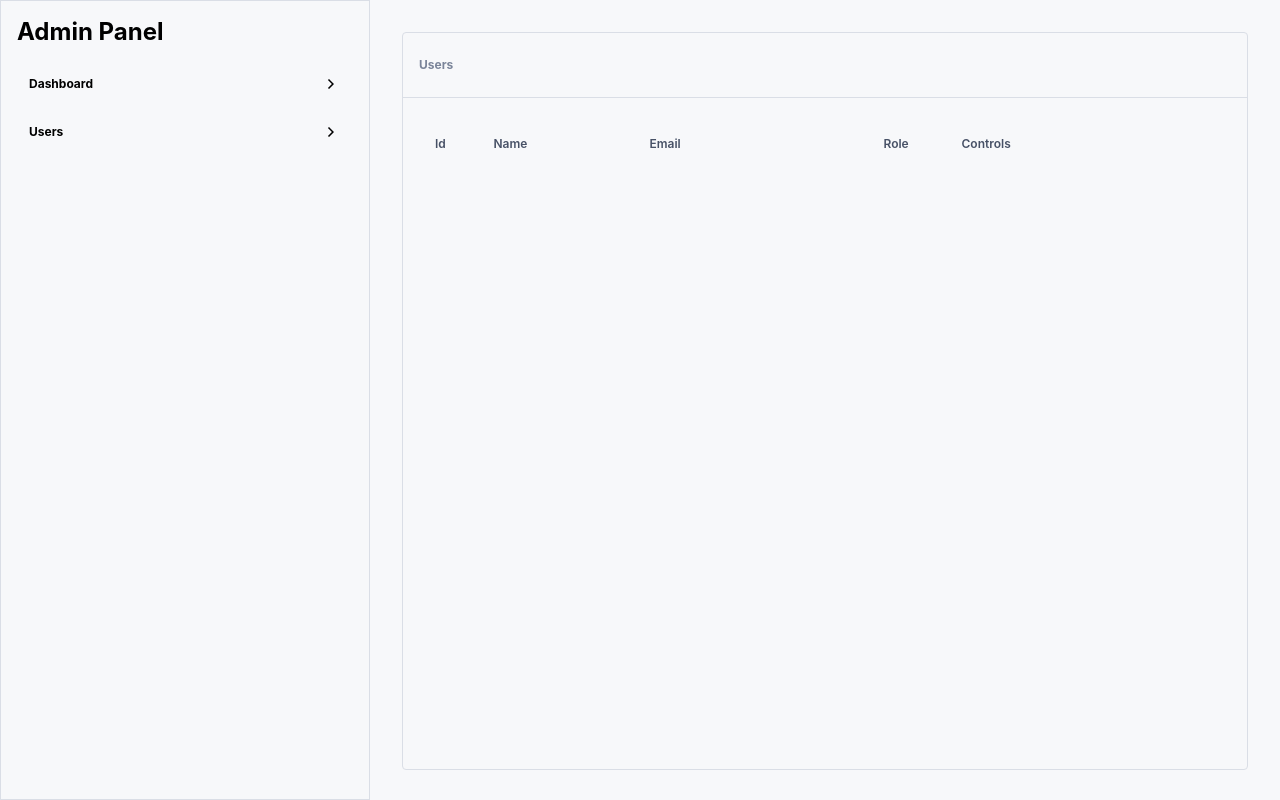
After one commit to holyPaladu/learn_admin_panel, a Node project: template admin-panel/views/admin/users.hbs in a window 1280 px wide. The commit adds this page. Run offline with Node 20 templates, Linux system fonts and the light colour scheme; the template is opened without the code that fills it, so the values that code supplies are empty; some libraries are stand-ins or nearby versions.

Commit message:
implement user management features; add user creation and retrieval endpoints, integrate Swagger for API documentation, and update admin panel navigation

```diff
--- a/admin-panel/public/css/admin.css
+++ b/admin-panel/public/css/admin.css
@@ -5,15 +5,161 @@ body {
   height: 100vh;
   display: flex;
 }
-.admin-nav {
-  width: 336px;
-  background-color: #f7f8fa;
-  box-shadow: 0 0 0 black;
-  border: 1px solid #dadee6;
-  padding: 1rem;
+
+:root {
+  --primary: #2563eb;
+  --black: #000000;
+  --white: #ffffff;
+  --bg-main: #f7f8fa;
+  --shadow-base: #606b800d;
+  --base-100: #dadee6;
+  --base-300: #98a1b3;
+  --base-400: #7a8499;
+  --base-600: #475166;
 }
 
 .admin-content {
-  width: 100%;
+  flex: 1;
+  padding: 2rem;
+}
+
+/*Sidebar admin*/
+.admin-nav {
+  width: 336px;
+  background-color: var(--bg-main);
+  box-shadow: 0 0 0 var(--black);
+  border: 1px solid var(--base-100);
+  padding: 1rem;
+  display: flex;
+  flex-direction: column;
+  gap: 1rem;
+}
+.sidebar__list {
+  list-style: none;
+  list-style-type: none;
+  display: flex;
+  flex-direction: column;
+  gap: 0.25rem;
+}
+.sidebar__list li {
+  border-radius: 0.25rem;
+}
+.sidebar__list li a {
+  border-radius: 0.25rem;
+  height: 2rem;
+  display: flex;
+  justify-content: space-between;
+  align-items: center;
+  padding-inline: 0.75rem;
+  padding-block: 0.375rem;
+  cursor: pointer;
+  font-size: 0.75rem;
+  line-height: 1.25rem;
+  font-weight: 700;
+  text-decoration: none;
+  color: var(--black);
+}
+.sidebar__list li a svg path {
+  fill: var(--black);
+}
+.sidebar__list li:hover {
+  background-color: var(--primary);
+}
+.sidebar__list li:hover a {
+  color: var(--white);
+}
+.sidebar__list li:hover a svg path {
+  fill: var(--white);
+}
+.sidebar__list li a.active {
+  background-color: var(--primary);
+  color: var(--white);
+}
+.sidebar__list li a.active svg path {
+  fill: var(--white);
+}
+
+/* Dashboard */
+.dashboard {
+  display: flex;
+  flex-direction: column;
+  gap: 1rem;
+  box-shadow: 0 0 0 var(--black);
+  border: 1px solid var(--base-100);
+  padding: 0.5rem 1rem;
+  border-radius: 0.25rem;
   height: 100%;
 }
+.dashboard h2 {
+  font-size: 1.5rem;
+}
+
+/*Users*/
+.users {
+  border: 1px solid var(--base-100);
+  box-shadow: 0 0 0 var(--black);
+  border-radius: 0.25rem;
+  height: 100%;
+}
+.users__header {
+  border-bottom: 1px solid var(--base-100);
+  padding: 0 1rem;
+  height: 4rem;
+  display: flex;
+  align-items: center;
+}
+.users__header h2 {
+  font-size: 0.75rem;
+  font-weight: 700;
+  line-height: 1.25rem;
+  color: var(--base-400);
+}
+.users__list {
+  display: flex;
+  flex-direction: column;
+  gap: 0.5rem;
+  padding: 1rem;
+}
+.users__list ol {
+  display: grid;
+  grid-template-columns: 7.5% 20% 30% 10% 32.5%;
+  height: 60px;
+  padding: 0 1rem;
+  align-items: center;
+  text-align: center;
+}
+.users__list li {
+  display: grid;
+  grid-template-columns: 7.5% 20% 30% 10% 32.5%;
+  background-color: var(--white);
+  border-radius: 0.375rem;
+  border: 1px solid var(--base-100);
+  padding: 0.875rem 1rem;
+}
+.users__list li span,
+.users__list ol span {
+  line-height: 166.67%;
+  font-size: 0.75rem;
+  font-weight: 600;
+  color: var(--base-600);
+  display: flex;
+  align-items: center;
+}
+.user__control {
+  display: flex;
+  justify-content: end;
+  gap: 0.5rem;
+}
+.user__edit {
+  width: 2rem;
+  height: 2rem;
+  border-radius: 50%;
+  border: 1px solid var(--base-100);
+  box-shadow: 0px 1px 4px 0px var(--shadow-base);
+  display: flex;
+  align-items: center;
+  justify-content: center;
+}
+.user__edit svg path {
+  fill: var(--base-300);
+}
--- a/admin-panel/public/css/main.css
+++ b/admin-panel/public/css/main.css
@@ -1,5 +1,5 @@
 * {
-  font-family: Arial, sans-serif;
+  font-family: Inter, sans-serif;
   margin: 0;
   padding: 0;
 }
--- a/admin-panel/src/admin/admin.module.ts
+++ b/admin-panel/src/admin/admin.module.ts
@@ -1,9 +1,12 @@
 import { Module } from '@nestjs/common';
 import { AdminService } from './admin.service';
 import { AdminController } from './admin.controller';
+import { UsersService } from 'src/users/users.service';
+import { UsersModule } from 'src/users/users.module';
 
 @Module({
+  imports: [UsersModule],
   controllers: [AdminController],
-  providers: [AdminService],
+  providers: [AdminService, UsersService],
 })
 export class AdminModule {}
--- a/admin-panel/src/app.module.ts
+++ b/admin-panel/src/app.module.ts
@@ -10,7 +10,7 @@ import { ConfigModule } from '@nestjs/config';
 @Module({
   imports: [
     UsersModule,
-    // TypeOrmModule.forRoot(databaseConfig),
+    TypeOrmModule.forRoot(databaseConfig),
     AdminModule,
     ConfigModule.forRoot(),
   ],
--- a/admin-panel/src/main.ts
+++ b/admin-panel/src/main.ts
@@ -4,9 +4,20 @@ import { join } from 'path';
 import { AppModule } from './app.module';
 import * as cookieParser from 'cookie-parser';
 import * as hbs from 'hbs';
+import { DocumentBuilder, SwaggerModule } from '@nestjs/swagger';
 
 async function bootstrap() {
   const app = await NestFactory.create<NestExpressApplication>(AppModule);
+
+  // Swagger
+  const config = new DocumentBuilder()
+    .setTitle('Documentations')
+    .setDescription('API description')
+    .setVersion('1.0')
+    .addBearerAuth()
+    .build();
+  const documentFactory = () => SwaggerModule.createDocument(app, config);
+  SwaggerModule.setup('/api/docs', app, documentFactory);
 
   app.use(cookieParser());
   // Указываем директорию для статических файлов
@@ -15,6 +26,7 @@ async function bootstrap() {
   app.setBaseViewsDir(join(__dirname, '..', 'views'));
   // Регистрируем паршалы (partials), если они используются
   hbs.registerPartials(join(__dirname, '..', 'views', 'partials'));
+  hbs.registerHelper('eq', (a, b) => a === b);
   // Устанавливаем Handlebars в качестве шаблонизатора
   app.setViewEngine('hbs');
 
--- a/admin-panel/src/users/users.module.ts
+++ b/admin-panel/src/users/users.module.ts
@@ -5,8 +5,9 @@ import { TypeOrmModule } from '@nestjs/typeorm';
 import { User } from './entities/user.entity';
 
 @Module({
-  // imports: [TypeOrmModule.forFeature([User])],
+  imports: [TypeOrmModule.forFeature([User])],
   controllers: [UsersController],
   providers: [UsersService],
+  exports: [UsersService, TypeOrmModule],
 })
 export class UsersModule {}
--- /dev/null
+++ b/admin-panel/views/admin/users.hbs
@@ -0,0 +1,40 @@
+{{!< layouts/layout}}
+
+<section class='users'>
+  <article class='users__header'>
+    <h2>Users</h2>
+  </article>
+  <ul class='users__list'>
+    <ol>
+      <span>Id</span>
+      <span>Name</span>
+      <span>Email</span>
+      <span>Role</span>
+      <span>Controls</span>
+    </ol>
+    {{#each users}}
+      <li>
+        <span>{{id}}</span>
+        <span>{{name}}</span>
+        <span>{{email}}</span>
+        <span>{{role}}</span>
+        <div class='user__control'>
+          <a href='/users/{{id}}' class='user__edit'>
+            <svg
+              xmlns='http://www.w3.org/2000/svg'
+              height='20px'
+              viewBox='0 -960 960 960'
+              width='20px'
+              fill='#e3e3e3'
+            ><path
+                d='M216-216h51l375-375-51-51-375 375v51Zm-72 72v-153l498-498q11-11 23.84-16 12.83-5 27-5 14.16 0
+                27.16 5t24 16l51 51q11 11 16 24t5 26.54q0 14.45-5.02
+                27.54T795-642L297-144H144Zm600-549-51-51 51 51Zm-127.95 76.95L591-642l51 51-25.95-25.05Z'
+              />
+            </svg>
+          </a>
+        </div>
+      </li>
+    {{/each}}
+  </ul>
+</section>
--- a/admin-panel/views/partials/sidebar.hbs
+++ b/admin-panel/views/partials/sidebar.hbs
@@ -1,7 +1,33 @@
 <nav class='admin-nav'>
   <h1>Admin Panel</h1>
-  <ul>
-    <li><a href='/admin/dasboard'>Dashboard</a></li>
-    <li><a href='/admin/users'>Users</a></li>
+  <ul class='sidebar__list'>
+    <li>
+      <a href='/admin/dashboard' class='{{#if (eq currentPath "/admin/dashboard")}}active{{/if}}'>
+        Dashboard
+        <svg
+          xmlns='http://www.w3.org/2000/svg'
+          height='20px'
+          viewBox='0 -960 960 960'
+          width='20px'
+          fill='#e3e3e3'
+        ><path
+            d='M522-480 333-669l51-51 240 240-240 240-51-51 189-189Z'
+          /></svg>
+      </a>
+    </li>
+    <li>
+      <a href='/admin/users' class='{{#if (eq currentPath "/admin/users")}}active{{/if}}'>
+        Users
+        <svg
+          xmlns='http://www.w3.org/2000/svg'
+          height='20px'
+          viewBox='0 -960 960 960'
+          width='20px'
+          fill='#e3e3e3'
+        ><path
+            d='M522-480 333-669l51-51 240 240-240 240-51-51 189-189Z'
+          /></svg>
+      </a>
+    </li>
   </ul>
 </nav>
```
Also changed, not shown: admin-panel/package.json (+7 -1 lines), admin-panel/src/admin/admin.controller.ts (+21 -3 lines), admin-panel/src/users/dto/user.dto.ts (added, +22 -0 lines), admin-panel/src/users/users.controller.ts (+25 -1 lines), admin-panel/src/users/users.service.ts (+19 -1 lines), 1 other file.
